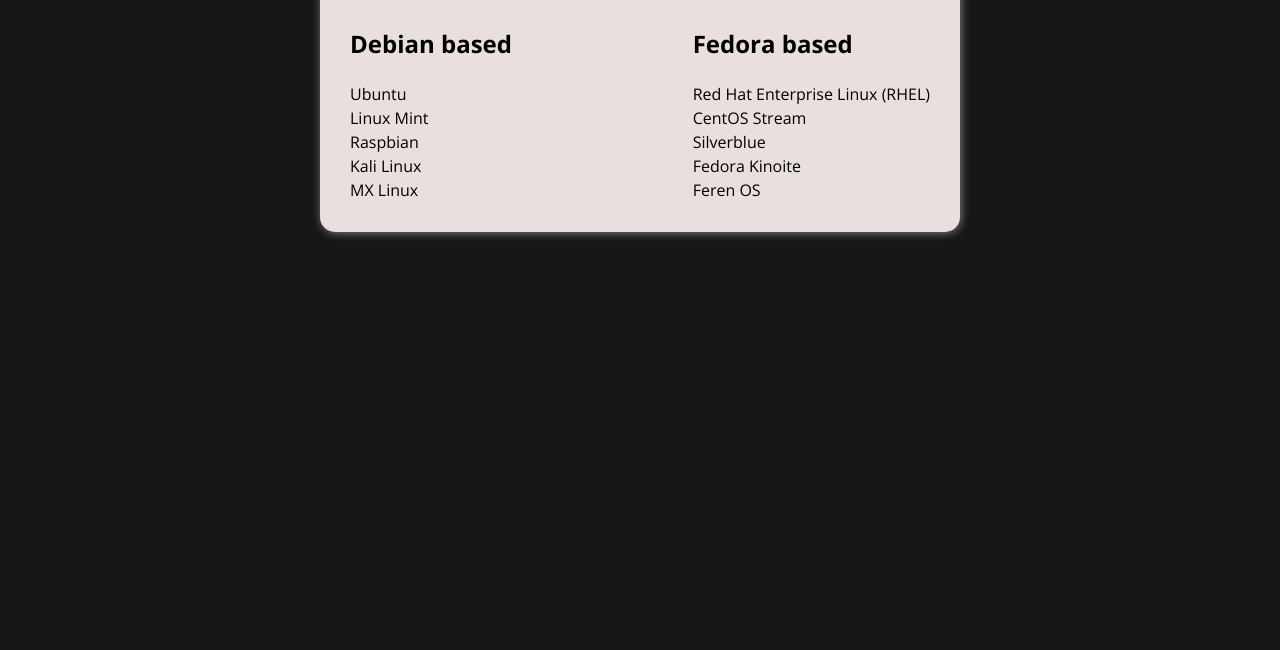
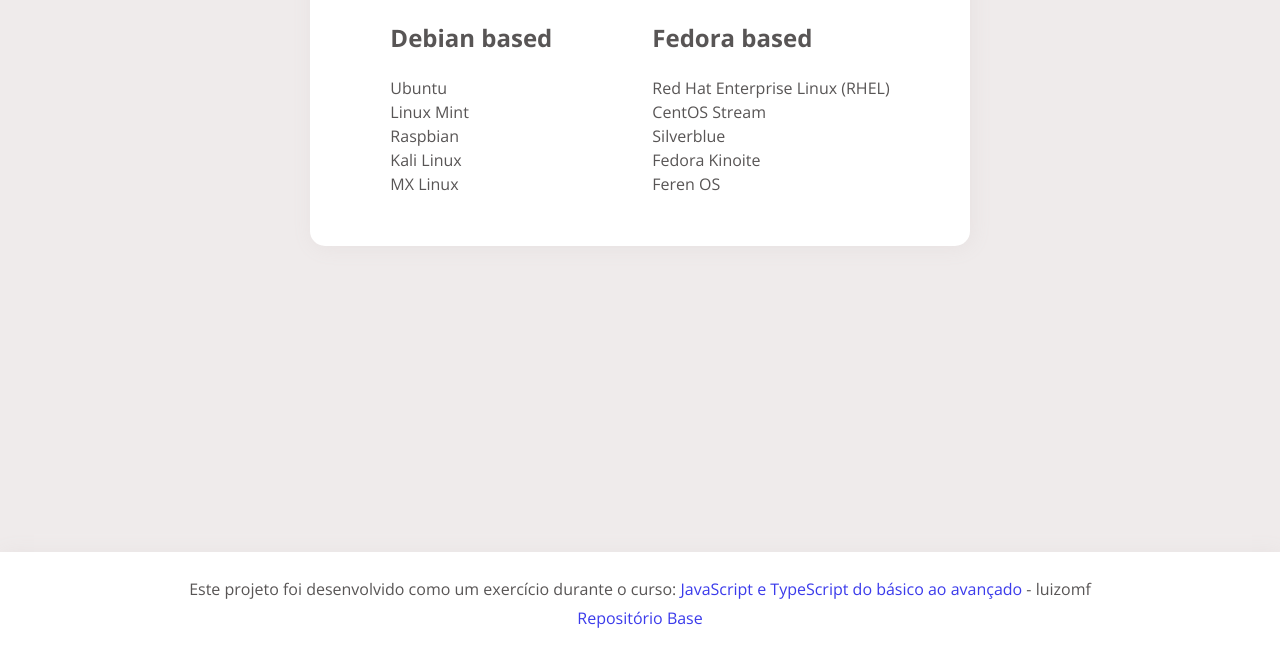
Before and after one commit to alemobn/distro-list-js, a plain HTML site: page index.html in a window 1280 px wide. Shown: the part 150-800 px from the top of the page. Drawn offline with nearby package versions, Linux system fonts and the light colour scheme.

Commit message:
docs: update readme

```diff
--- a/css/style.css
+++ b/css/style.css
@@ -1,10 +1,13 @@
 @import url('https://fonts.googleapis.com/css2?family=Open+Sans:ital,wght@0,300..800;1,300..800&display=swap');
 
 :root {
-    --body-color: #161616;
-    --container-color: #e9dfdf;
-    --font-color: #000000;
-    --shadow-color: #827d7d;
+    --body-color: #efebeb;
+    --container-color: #ffffff;
+    --font-color: #585555;
+    --pause-font-color: #ff0000;
+    --link-color: #3b3beb;
+
+    --box-shadow: 2px 2px 20px #e7e1e1;
 }
 
 * {
@@ -12,7 +15,16 @@
     outline: 0;
 }
 
+html,
 body {
+    height: 100%;
+}
+
+body {
+    display: flex;
+    flex-direction: column;
+    justify-content: space-between;
+
     font-family: 'Open Sans', sans-serif;
     font-size: 1em;
     line-height: 1.5;
@@ -25,14 +37,12 @@ body {
 }
 
 .container {
-    max-width: 640px;
-    margin: 50px auto;
-    padding: 30px;
+    margin: 100px auto;
+    padding: 50px 30px;
 
     background: var(--container-color);
 
-    /*border: 1px solid var(--font-color);*/
-    box-shadow: 1px 1px 10px var(--shadow-color);
+    box-shadow: var(--box-shadow);
     border-radius: 15px;
 
     text-align: center;
@@ -46,6 +56,29 @@ body {
     text-align: start;
 }
 
+.container .container-list .debian,
+.container .container-list .fedora {
+    margin: 0 50px;
+    color: var(--font-color);
+}
+
 .container .container-list li {
     list-style: none;
 }
+
+.footer {
+    padding: 20px;
+    background-color: var(--container-color);
+    box-shadow: var(--box-shadow);
+    text-align: center;
+    color: var(--font-color);
+}
+
+.footer p {
+    margin: 5px;
+}
+
+.footer a {
+    text-decoration: none;
+    color: var(--link-color);
+}
--- a/index.html
+++ b/index.html
@@ -4,15 +4,23 @@
 <head>
     <meta charset="UTF-8">
     <meta name="viewport" content="width=device-width, initial-scale=1.0">
-    <title>Distro List</title>
+    <title>Ex: Distro List - luizomf</title>
     <link rel="stylesheet" href="css/style.css">
 </head>
 
 <body>
 
-    <section class="container">
-        <h1>Distro List</h1>
-    </section>
+    <section class="container"></section>
+
+    <footer class="footer">
+        <p class="footer-info">Este projeto foi desenvolvido como um exercício durante o curso: <a target="_blank"
+                href="https://www.udemy.com/course/curso-de-javascript-moderno-do-basico-ao-avancado/learn/lecture/16342392?start=0#overview">JavaScript
+                e
+                TypeScript do básico ao avançado</a>
+            - luizomf</p>
+        <a target="_blank" href="https://www.github.com/alemobn/study-javascript-luizomf">Repositório
+            Base</a>
+    </footer>
 
     <script src="js/main.js"></script>
 </body>
```
